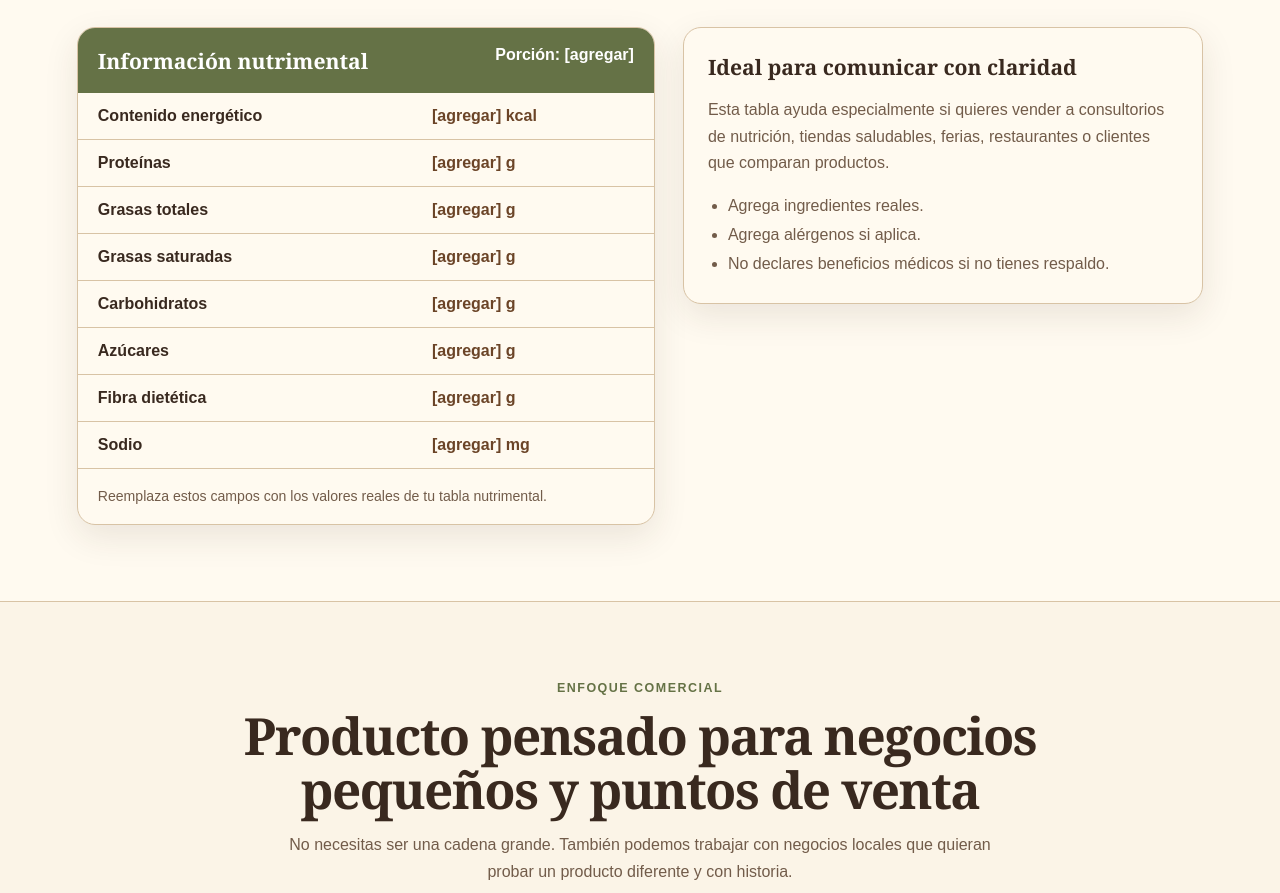
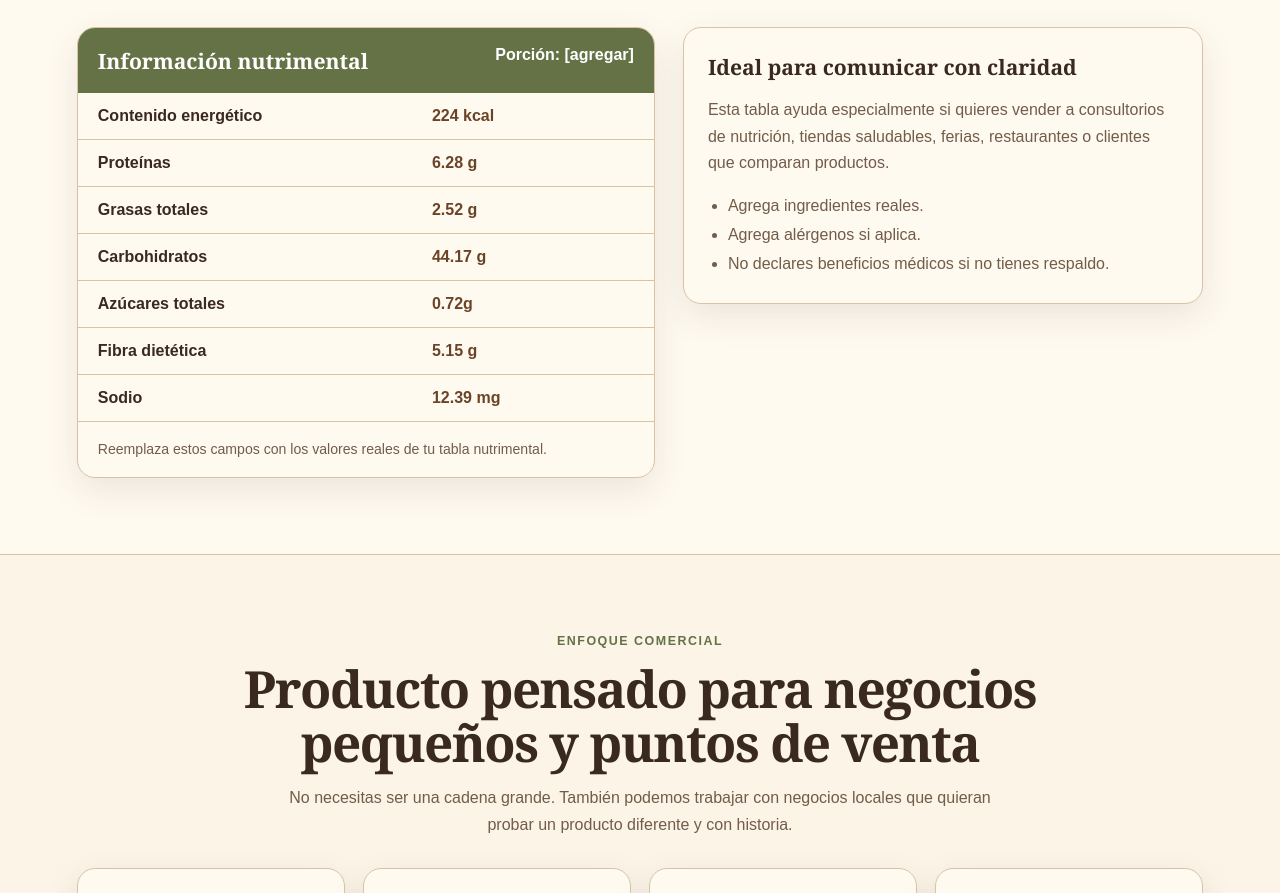
Before and after one commit to PabloCruz18/espiga-blanca, a plain HTML site: page index.html in a window 1280 px wide. Shown: the part 1085-1978 px from the top of the page. Drawn offline with Linux system fonts and the light colour scheme.

Commit message:
Update index.html

```diff
--- a/index.html
+++ b/index.html
@@ -81,14 +81,13 @@
 
           <table>
             <tbody>
-              <tr><th>Contenido energético</th><td>[agregar] kcal</td></tr>
-              <tr><th>Proteínas</th><td>[agregar] g</td></tr>
-              <tr><th>Grasas totales</th><td>[agregar] g</td></tr>
-              <tr><th>Grasas saturadas</th><td>[agregar] g</td></tr>
-              <tr><th>Carbohidratos</th><td>[agregar] g</td></tr>
-              <tr><th>Azúcares</th><td>[agregar] g</td></tr>
-              <tr><th>Fibra dietética</th><td>[agregar] g</td></tr>
-              <tr><th>Sodio</th><td>[agregar] mg</td></tr>
+              <tr><th>Contenido energético</th><td>224 kcal</td></tr>
+              <tr><th>Proteínas</th><td>6.28 g</td></tr>
+              <tr><th>Grasas totales</th><td>2.52 g</td></tr>
+              <tr><th>Carbohidratos</th><td>44.17 g</td></tr>
+              <tr><th>Azúcares totales</th><td> 0.72g</td></tr>
+              <tr><th>Fibra dietética</th><td>5.15 g</td></tr>
+              <tr><th>Sodio</th><td>12.39 mg</td></tr>
             </tbody>
           </table>
 
```
